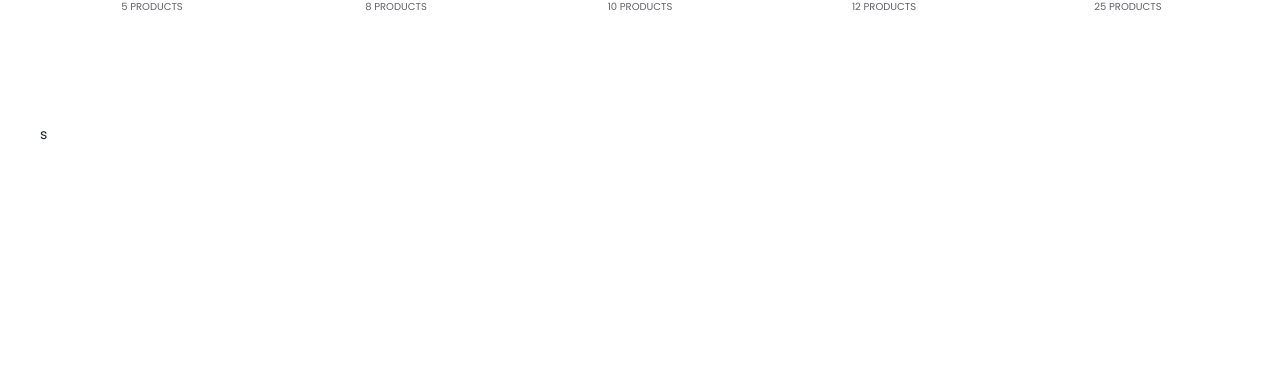
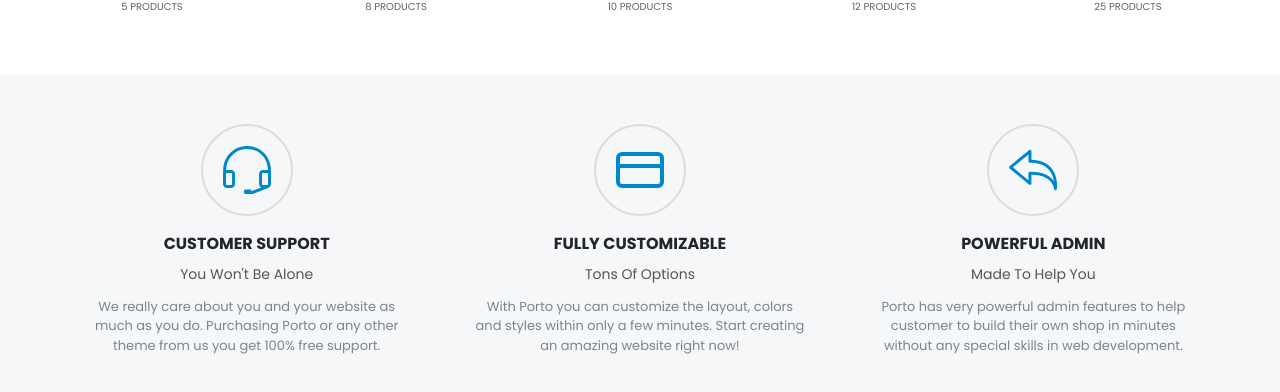
Before and after one commit to mahabubsaki/shop-house-landing-page, a React (Create React App) app: page / in a window 1280 px wide. Shown: the part 2798-3190 px from the top of the page. Built offline with nearby package versions, Linux system fonts and the light colour scheme.

Commit message:
added services

```diff
--- a/src/components/Services.tsx
+++ b/src/components/Services.tsx
@@ -1,11 +1,46 @@
 import React from 'react';
+import { FiCreditCard } from 'react-icons/fi';
+import { SlActionUndo, SlEarphonesAlt } from 'react-icons/sl';
 
 const Services = () => {
     return (
-        <div className='pt-[50px]'>
-            <div className='max-w-[1200px] mx-auto'>
-                <div>
-                    s
+        <div className='pt-[50px] bg-[#F6F7F9]'>
+            <div className='max-w-[1200px]  mx-auto px-[10px] grid grid-cols-1 md:grid-cols-2 lg:grid-cols-3'>
+                <div className='px-0 sm:px-[30px] mb-[40px] md:mb-[45px]'>
+                    <div className='flex justify-center mb-4'>
+                        <div className='text-5xl text-[#0088CC] border-[2px] rounded-full p-5 border-[#DDDDDD]'>
+                            <SlEarphonesAlt />
+                        </div>
+                    </div>
+                    <div className='text-center'>
+                        <p className='mb-1 text-[#222529] text-[14px] md:text-[16px] font-bold'>CUSTOMER SUPPORT</p>
+                        <p className='mb-3 text-[12px] md:text-[14px] text-[#555555]'>You Won't Be Alone</p>
+                        <p className='text-[11px] md:text-[13px] text-[#7B858A]'>We really care about you and your website as much as you do. Purchasing Porto or any other theme from us you get 100% free support.</p>
+                    </div>
+                </div>
+                <div className='px-0 sm:px-[30px] mb-[40px] md:mb-[45px]'>
+                    <div className='flex justify-center mb-4'>
+                        <div className='text-5xl text-[#0088CC] border-[2px] rounded-full p-5 border-[#DDDDDD]'>
+                            <FiCreditCard />
+                        </div>
+                    </div>
+                    <div className='text-center'>
+                        <p className='mb-1 text-[#222529] text-[14px] md:text-[16px] font-bold'>FULLY CUSTOMIZABLE</p>
+                        <p className='mb-3 text-[12px] md:text-[14px] text-[#555555]'>Tons Of Options</p>
+                        <p className='text-[11px] md:text-[13px] text-[#7B858A]'>With Porto you can customize the layout, colors and styles within only a few minutes. Start creating an amazing website right now!</p>
+                    </div>
+                </div>
+                <div className='px-0 sm:px-[30px] mb-[40px] md:mb-[45px]'>
+                    <div className='flex justify-center mb-4'>
+                        <div className='text-5xl text-[#0088CC] border-[2px] rounded-full p-5 border-[#DDDDDD]'>
+                            <SlActionUndo />
+                        </div>
+                    </div>
+                    <div className='text-center'>
+                        <p className='mb-1 text-[#222529] text-[14px] md:text-[16px] font-bold'>POWERFUL ADMIN</p>
+                        <p className='mb-3 text-[12px] md:text-[14px] text-[#555555]'>Made To Help You</p>
+                        <p className='text-[11px] md:text-[13px] text-[#7B858A]'>Porto has very powerful admin features to help customer to build their own shop in minutes without any special skills in web development.</p>
+                    </div>
                 </div>
             </div>
         </div>
```
